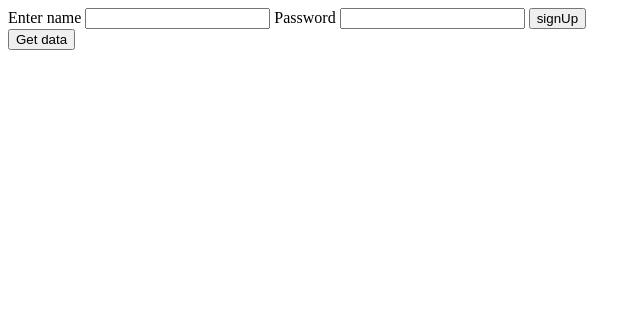
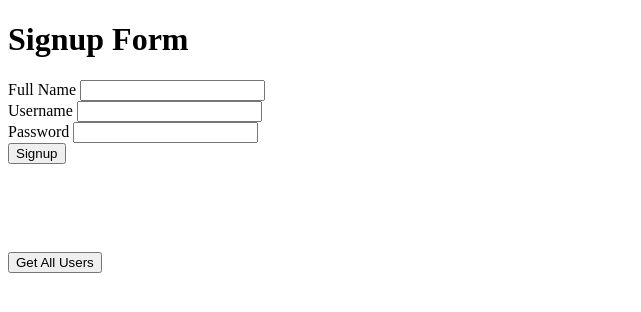
Before and after one commit to tayyaba-ali/server_practice, a website: page index.html in a window 1280 px wide. Shown: the whole page, without its empty margins (0-641 px from the left). Drawn offline with nearby package versions, Linux system fonts and the light colour scheme; no server answers.

Commit message:
ab dekhna chlega

```diff
--- a/index.html
+++ b/index.html
@@ -8,44 +8,65 @@
 		<script src="https://cdn.jsdelivr.net/npm/axios/dist/axios.min.js"></script>
 	</head>
 	<body>
-		<form onsubmit="signUp(); return false">
-			<label for="username">
-				Enter name
+		<h1>Signup Form</h1>
+
+		<form onsubmit="signup(); return false ">
+			<label for="fullname">Full Name</label>
+			<input type="text" id="fullname" />
+
+			<br />
+			<label for="username">Username</label>
 			<input type="text" id="username" />
-			</label>
 
-			<label for="password">
-				Password
-				<input type="text" id="password" />
-			</label>
+			<br />
+			<label for="password">Password</label>
+			<input type="password" id="password" />
 
-			<input type="submit" value="signUp" />
+			<br />
+			<input type="submit" value="Signup" />
 		</form>
-		<div id="message"></div>
 
-		<button type="button" id="dataget">Get data</button>
+		<p id="message"></p>
+
+		<br />
+		<br />
+		<br />
+		<br />
+
+		<button onclick="getAllUsers()">Get All Users</button>
+
+		<p id="allUserList"></p>
 
 		<script>
-			function signUp() {
-				let username = document.getElementById('username').value;
-				let password = document.getElementById('password').value;
-				// console.log(username, password);
-			}
+			function signup() {
+				var username = document.getElementById('username').value;
+				var password = document.getElementById('password').value;
 
 				axios
 					.post('https://colorful-knickers-seal.cyclic.app/users', {
-					firstName: username,
+						username: username,
 						password: password,
 					})
 					.then(function (response) {
+						console.log(response.data);
 						document.querySelector('#message').innerHTML = response.data;
 					})
 					.catch(function (error) {
 						console.log(error.message);
 					});
+			}
+
+			function getAllUsers() {
 				axios.get('https://colorful-knickers-seal.cyclic.app/users').then(function (response) {
-				document.getElementById('result').innerHTML = `${response.data}`;
+					console.log(response.data);
+
+					response.data.map((eachUser) => {
+						document.querySelector(
+							'#allUserList',
+						).innerHTML += `<b>${eachUser.fullname}</b> ${eachUser.username} ${eachUser.password} <br>`;
 					});
+				});
+			}
 		</script>
 	</body>
 </html>
```
Lines whose indentation alone changed are shown as unchanged.
